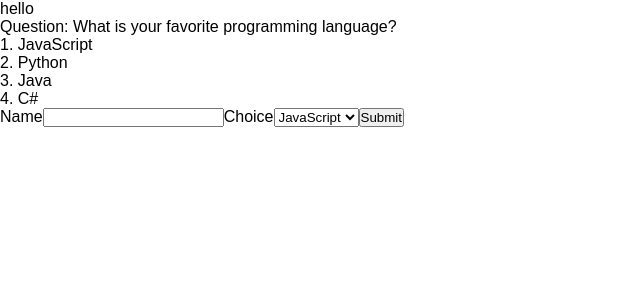
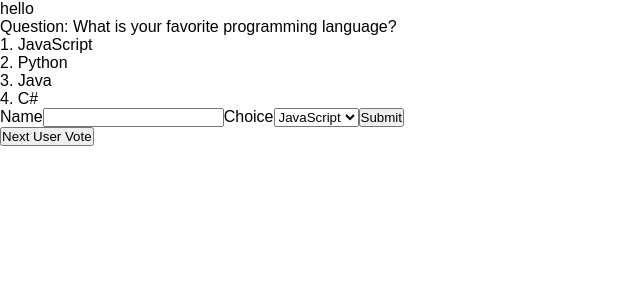
Before and after one commit to hassan-ali-lab/ead_exam, a React (Create React App) app: page / in a window 1280 px wide. Shown: the top 300 px of the page, without its empty margins (0-640 px from the left). Built offline with nearby package versions, Linux system fonts and the light colour scheme.

Commit message:
Added AnotherUserParticipation  Component

```diff
--- /dev/null
+++ b/src/AnotherUserParticipation.js
@@ -0,0 +1,6 @@
+const AnotherUserParticipation = (props) => {
+    return <div>
+        <button onClick={() => props.handleClick(false)}>Next User Vote</button>
+    </div>
+}
+export default AnotherUserParticipation
--- a/src/App.js
+++ b/src/App.js
@@ -1,13 +1,22 @@
 import PollDisplay from "./PollDisplay";
 import {data} from "./data";
 import UserParticipation from "./UserParticipation";
+import AnotherUserParticipation from "./AnotherUserParticipation";
+import {useState} from "react";
 
 const App = () => {
+
+    const [disabledComponents, setDisabledComponents] = useState(false)
+    const handleClick = (value) => {
+        setDisabledComponents(value)
+    }
+
     return (
         <div>
 
             <PollDisplay data={data}/>
-            <UserParticipation/>
+            <UserParticipation disableComponents={disabledComponents} handleClick={handleClick}/>
+            <AnotherUserParticipation handleClick={handleClick}/>
         </div>
     )
 }
--- a/src/UserParticipation.js
+++ b/src/UserParticipation.js
@@ -2,9 +2,8 @@ import {Form} from "react-router-dom";
 import {data, users} from "./data";
 import {useState} from "react";
 
-const UserParticipation = () => {
+const UserParticipation = (props) => {
 
-    const [disabled, setDisabled] = useState(false)
     const submitHandle = (e) => {
         e.preventDefault()
 
@@ -21,18 +20,23 @@ const UserParticipation = () => {
             return
         }
         users[name] = choice
-        setDisabled(true)
+        props.handleClick(true)
         // vote update in data
         data.choices.find(d => d.label === choice).votes++
+
+        e.target.reset()
+
+        console.log(users)
+        console.log(data)
 
     }
 
 
     return <form onSubmit={submitHandle}>
         <label htmlFor="name">Name</label>
-        <input type="text" id="name" name="name" disabled={disabled}/>
+        <input type="text" id="name" name="name" disabled={props.disableComponents}/>
         <label htmlFor="choice">Choice</label>
-        <select id="choice" name="choice" disabled={disabled}>
+        <select id="choice" name="choice" disabled={props.disableComponents}>
             {data.choices.map(d => <option key={d.id} value={d.label}>{d.label}</option>)}
         </select>
         <button type="submit">Submit</button>
```
